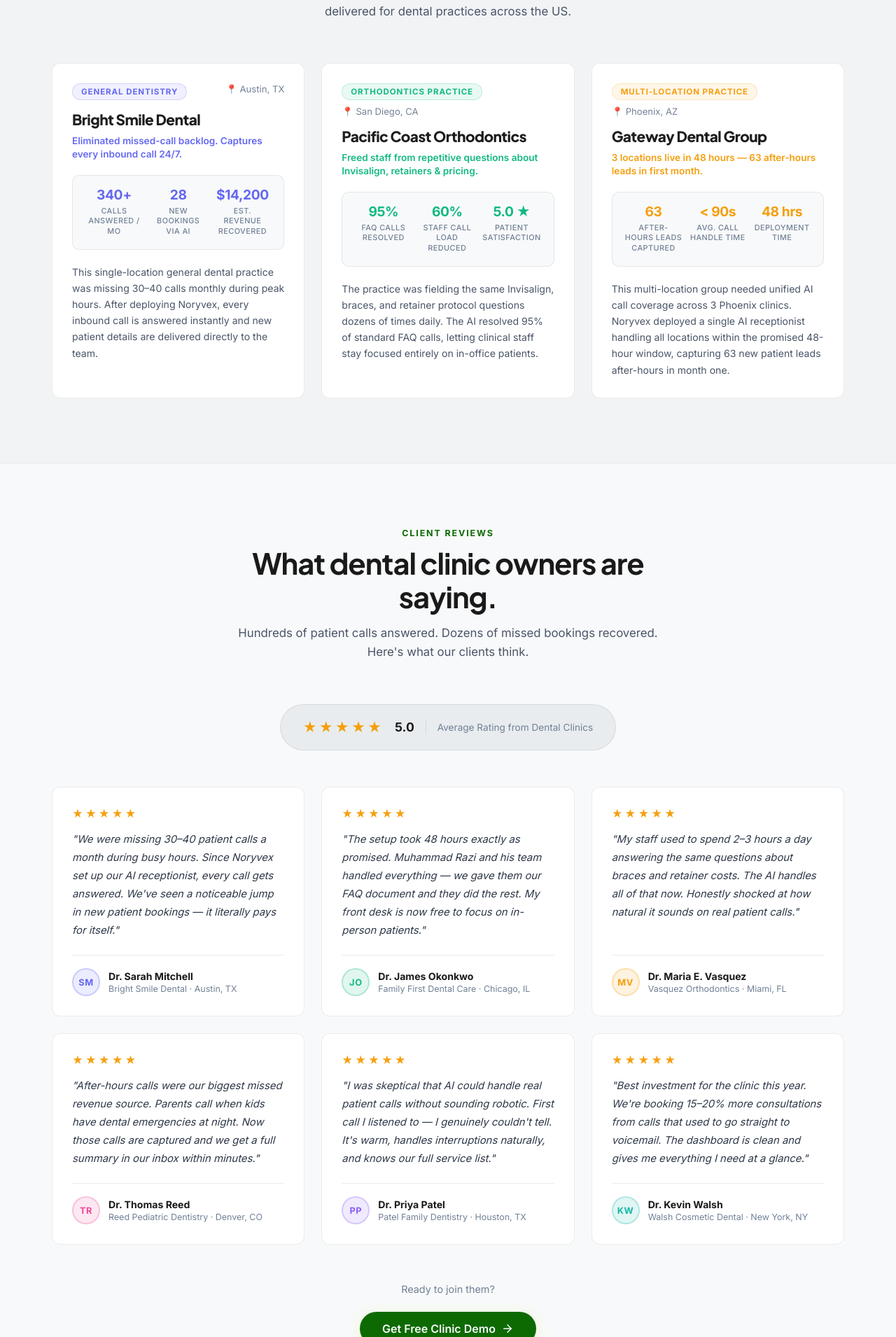
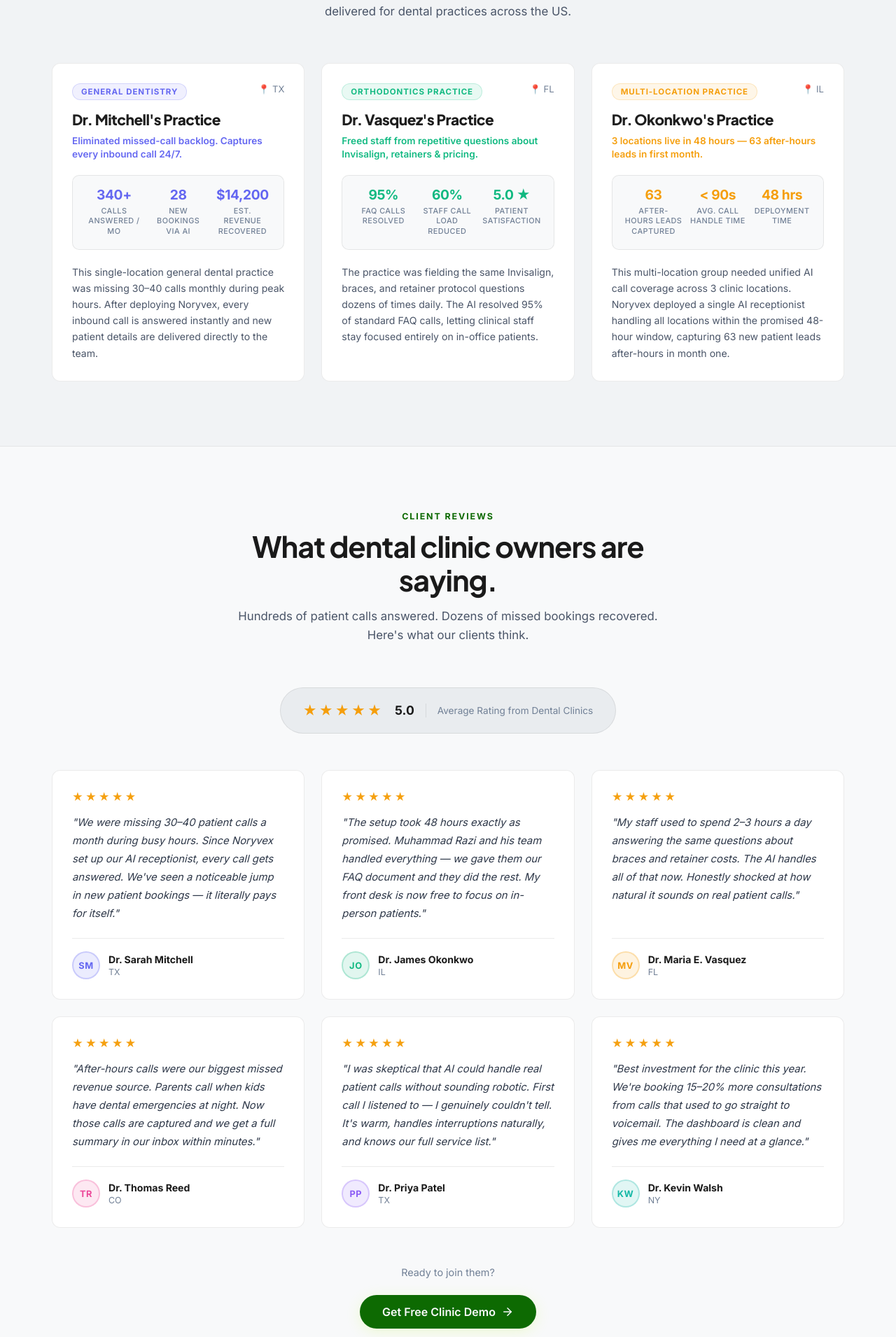
Before and after one commit to RaziCoder213/noryvex, a React (Vite) app: page / in a window 1280 px wide. Shown: the part 8490-10400 px from the top of the page at 70% size. Built offline with nearby package versions, Linux system fonts and the light colour scheme; no server answers.

Commit message:
Anonymize case studies and testimonials to show only doctor name/practice and state

```diff
--- a/src/pages/Home.jsx
+++ b/src/pages/Home.jsx
@@ -111,9 +111,9 @@ export default function Home({ setActivePage }) {
 
   const portfolioItems = [
     {
-      clinic: "Bright Smile Dental",
+      clinic: "Dr. Mitchell's Practice",
       type: "General Dentistry",
-      location: "Austin, TX",
+      location: "TX",
       accentColor: "#6366f1",
       stats: [
         { label: "Calls Answered / Mo", value: "340+" },
@@ -124,9 +124,9 @@ export default function Home({ setActivePage }) {
       result: "This single-location general dental practice was missing 30–40 calls monthly during peak hours. After deploying Noryvex, every inbound call is answered instantly and new patient details are delivered directly to the team."
     },
     {
-      clinic: "Pacific Coast Orthodontics",
+      clinic: "Dr. Vasquez's Practice",
       type: "Orthodontics Practice",
-      location: "San Diego, CA",
+      location: "FL",
       accentColor: "#10b981",
       stats: [
         { label: "FAQ Calls Resolved", value: "95%" },
@@ -137,9 +137,9 @@ export default function Home({ setActivePage }) {
       result: "The practice was fielding the same Invisalign, braces, and retainer protocol questions dozens of times daily. The AI resolved 95% of standard FAQ calls, letting clinical staff stay focused entirely on in-office patients."
     },
     {
-      clinic: "Gateway Dental Group",
+      clinic: "Dr. Okonkwo's Practice",
       type: "Multi-Location Practice",
-      location: "Phoenix, AZ",
+      location: "IL",
       accentColor: "#f59e0b",
       stats: [
         { label: "After-Hours Leads Captured", value: "63" },
@@ -147,7 +147,7 @@ export default function Home({ setActivePage }) {
         { label: "Deployment Time", value: "48 hrs" }
       ],
       highlight: "3 locations live in 48 hours — 63 after-hours leads in first month.",
-      result: "This multi-location group needed unified AI call coverage across 3 Phoenix clinics. Noryvex deployed a single AI receptionist handling all locations within the promised 48-hour window, capturing 63 new patient leads after-hours in month one."
+      result: "This multi-location group needed unified AI call coverage across 3 clinic locations. Noryvex deployed a single AI receptionist handling all locations within the promised 48-hour window, capturing 63 new patient leads after-hours in month one."
     }
   ];
 
@@ -155,48 +155,48 @@ export default function Home({ setActivePage }) {
     {
       quote: "We were missing 30–40 patient calls a month during busy hours. Since Noryvex set up our AI receptionist, every call gets answered. We've seen a noticeable jump in new patient bookings — it literally pays for itself.",
       name: "Dr. Sarah Mitchell",
-      clinic: "Bright Smile Dental",
-      location: "Austin, TX",
+      clinic: "",
+      location: "TX",
       initials: "SM",
       color: "#6366f1"
     },
     {
       quote: "The setup took 48 hours exactly as promised. Muhammad Razi and his team handled everything — we gave them our FAQ document and they did the rest. My front desk is now free to focus on in-person patients.",
       name: "Dr. James Okonkwo",
-      clinic: "Family First Dental Care",
-      location: "Chicago, IL",
+      clinic: "",
+      location: "IL",
       initials: "JO",
       color: "#10b981"
     },
     {
       quote: "My staff used to spend 2–3 hours a day answering the same questions about braces and retainer costs. The AI handles all of that now. Honestly shocked at how natural it sounds on real patient calls.",
       name: "Dr. Maria E. Vasquez",
-      clinic: "Vasquez Orthodontics",
-      location: "Miami, FL",
+      clinic: "",
+      location: "FL",
       initials: "MV",
       color: "#f59e0b"
     },
     {
       quote: "After-hours calls were our biggest missed revenue source. Parents call when kids have dental emergencies at night. Now those calls are captured and we get a full summary in our inbox within minutes.",
       name: "Dr. Thomas Reed",
-      clinic: "Reed Pediatric Dentistry",
-      location: "Denver, CO",
+      clinic: "",
+      location: "CO",
       initials: "TR",
       color: "#ec4899"
     },
     {
       quote: "I was skeptical that AI could handle real patient calls without sounding robotic. First call I listened to — I genuinely couldn't tell. It's warm, handles interruptions naturally, and knows our full service list.",
       name: "Dr. Priya Patel",
-      clinic: "Patel Family Dentistry",
-      location: "Houston, TX",
+      clinic: "",
+      location: "TX",
       initials: "PP",
       color: "#8b5cf6"
     },
     {
       quote: "Best investment for the clinic this year. We're booking 15–20% more consultations from calls that used to go straight to voicemail. The dashboard is clean and gives me everything I need at a glance.",
       name: "Dr. Kevin Walsh",
-      clinic: "Walsh Cosmetic Dental",
-      location: "New York, NY",
+      clinic: "",
+      location: "NY",
       initials: "KW",
       color: "#14b8a6"
     }
@@ -830,7 +830,7 @@ export default function Home({ setActivePage }) {
                   </div>
                   <div>
                     <div style={{ fontSize: '0.88rem', fontWeight: '700', color: 'var(--text-white)', marginBottom: '2px' }}>{t.name}</div>
-                    <div style={{ fontSize: '0.78rem', color: 'var(--text-muted)' }}>{t.clinic} · {t.location}</div>
+                    <div style={{ fontSize: '0.78rem', color: 'var(--text-muted)' }}>{t.location}</div>
                   </div>
                 </div>
               </div>
```
